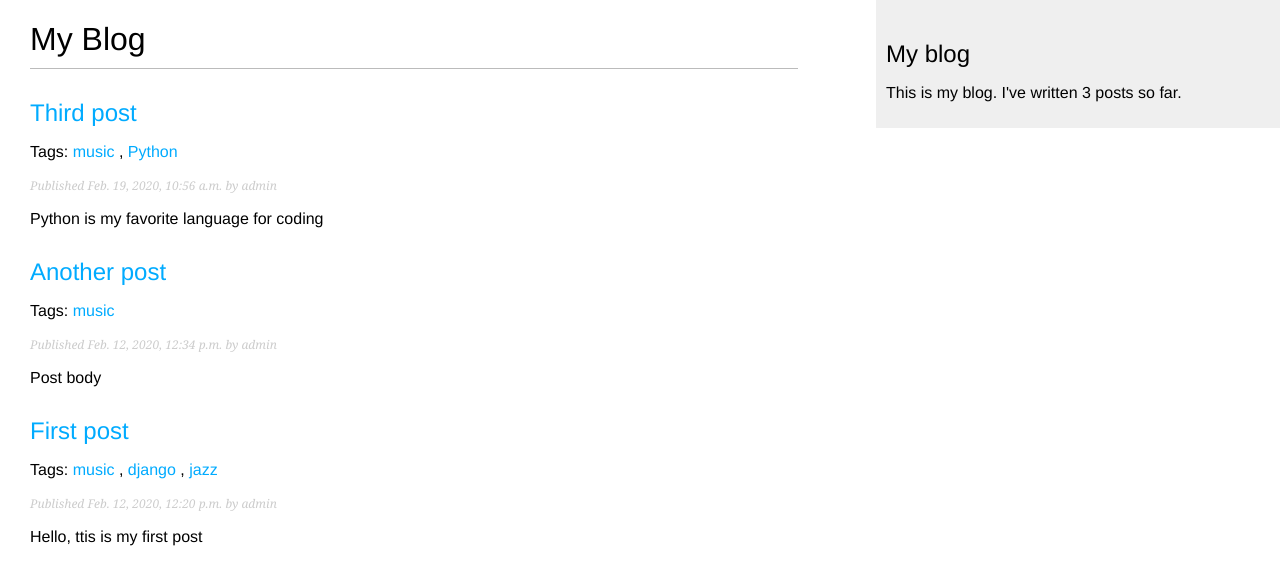
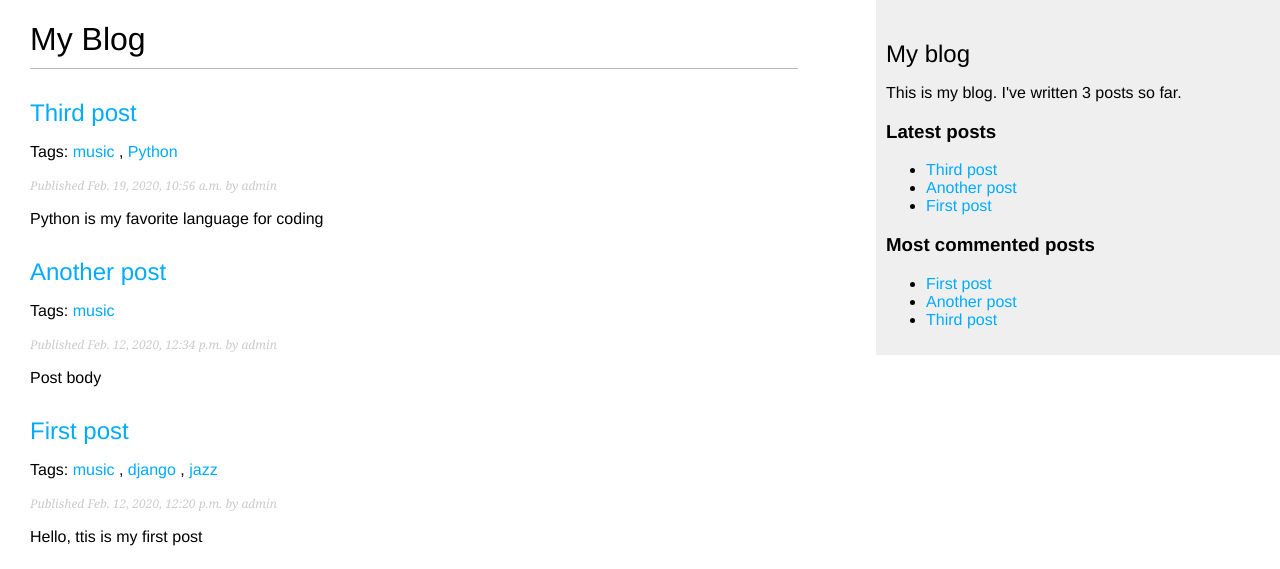
Before and after one commit to artemjasan/Blog_2.0, a Django app: page /blog/ in a window 1280 px wide. Shown: the top 569 px of the page. Run offline with Django 3.2, Linux system fonts and the light colour scheme; data comes from the database, SQL or seed files in the repository; both versions use the stored data as it was after the commit; parts of the project's set-up code (start-up, migrations or seed data) failed here and were passed over.

Commit message:
Creating custom tags, update

```diff
--- a/blog/templates/blog/base.html
+++ b/blog/templates/blog/base.html
@@ -13,6 +13,16 @@
     <div id="sidebar">
         <h2>My blog</h2>
         <p>This is my blog. I've written {% total_posts %} posts so far.</p>
+
+        <h3>Latest posts</h3>
+        {% show_latest_posts 3 %}
+        <h3>Most commented posts</h3>
+        {% get_most_commented_posts as most_commented_posts %}
+        <ul>
+        {% for post in most_commented_posts %}
+        <li><a href="{{ post.get_absolute_url }}">{{ post.title }}</a></li>
+        {% endfor %}
+        </ul>
     </div>
 </body>
 </html>
--- /dev/null
+++ b/blog/templates/blog/post/latest_posts.html
@@ -0,0 +1,5 @@
+<ul>
+{% for post in latest_posts %}
+<li><a href="{{ post.get_absolute_url }}">{{ post.title }}</a></li>
+{% endfor %}
+</ul>
--- a/blog/templatetags/blog_tags.py
+++ b/blog/templatetags/blog_tags.py
@@ -1,4 +1,5 @@
 from django import template
+from django.db.models import Count
 
 from ..models import Post
 
@@ -7,3 +8,14 @@ register = template.Library()
 @register.simple_tag
 def total_posts():
     return Post.published.count()
+
+
+@register.inclusion_tag('blog/post/latest_posts.html')
+def show_latest_posts(count=5):
+    latest_posts = Post.published.order_by('-publish')[:count]
+    return {'latest_posts': latest_posts}
+
+
+@register.simple_tag
+def get_most_commented_posts(count=5):
+    return Post.published.annotate(total_comments=Count('comments')).order_by('-total_comments')[:count]
```
Also changed, not shown: db.sqlite3.
